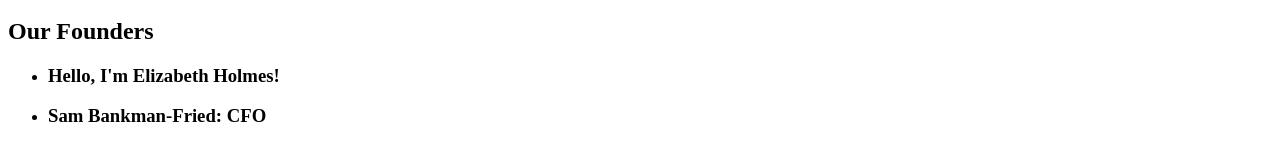
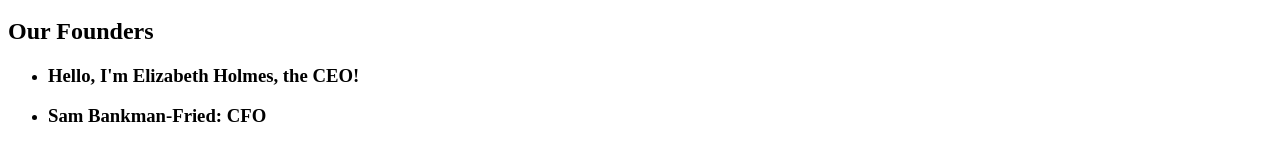
Before and after one commit to SylviaRemington/react-components, a React (Vite) app: page / in a window 1280 px wide. Shown: the part 173-319 px from the top of the page. Built offline with nearby package versions, Linux system fonts and the light colour scheme.

Commit message:
adding addtl props to the FounderListItem component

```diff
--- a/src/App.jsx
+++ b/src/App.jsx
@@ -20,7 +20,7 @@
 
       <h2>Our Founders</h2>
       <ul>
-        <FounderListItem name="Elizabeth Holmes"/>
+        <FounderListItem name="Elizabeth Holmes" title="CEO"/>
         <li>
           <h3>Sam Bankman-Fried: CFO</h3>
           <p>CPA from TotallyReal State</p>
--- a/src/components/FounderListItem/FounderListItem.jsx
+++ b/src/components/FounderListItem/FounderListItem.jsx
@@ -4,7 +4,7 @@
 const FounderListItem = (props) => {
   return (
     <li>
-      <h3>Hello, I'm {props.name}!</h3>
+      <h3>Hello, I'm {props.name}, the {props.title}!</h3>
     </li>
   );
 };
```
